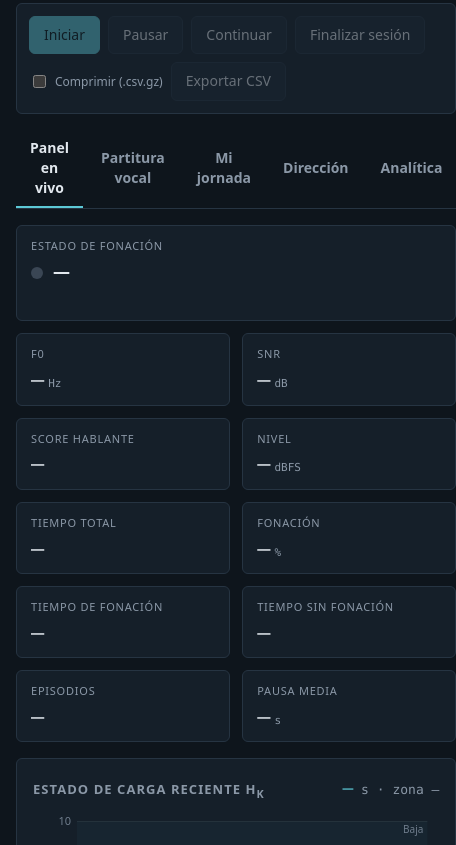
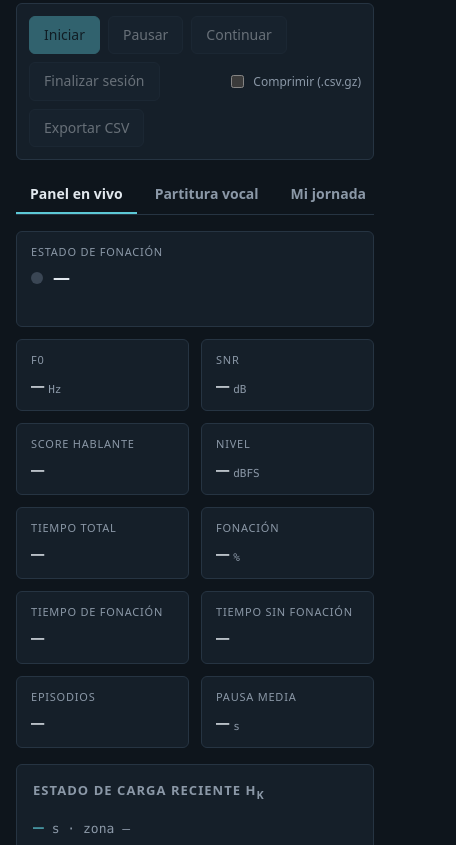
Before and after one commit to AugustoFiorito08/dosimetro-carga-vocal, a website with bundled scripts: page public/index.html in a window 390 px wide. Shown: the part 2139-2984 px from the top of the page, 456 px wide, since content can reach past the window. Built offline with nearby package versions, Linux system fonts and the light colour scheme.

Commit message:
fix: la página ya no se desborda a lo ancho en pantallas angostas
- la columna principal usa minmax(0, 1fr) y no crece al ancho de su contenido
- las pestañas se desplazan dentro de su barra en vez de ensanchar la página

```diff
--- a/public/styles.css
+++ b/public/styles.css
@@ -68,7 +68,8 @@ h3 { font-size: 11px; color: var(--muted); font-weight: 500; text-transform: upp
   max-width: 1440px;
   margin: 0 auto;
 }
-.main-column { display: grid; gap: 16px; min-width: 0; align-content: start; }
+/* minmax(0, 1fr): the column never grows to its content's min-content width (e.g. the tab bar). */
+.main-column { display: grid; grid-template-columns: minmax(0, 1fr); gap: 16px; min-width: 0; align-content: start; }
 
 .panel {
   background: var(--panel);
@@ -217,7 +218,8 @@ select, input[type='number'] {
   --score-gap: rgba(226, 232, 238, 0.04);
 }
 
-.tabs { display: flex; gap: 4px; border-bottom: 1px solid var(--line); }
+/* On narrow screens the tabs scroll inside their own bar instead of widening the page. */
+.tabs { display: flex; gap: 4px; border-bottom: 1px solid var(--line); overflow-x: auto; scrollbar-width: thin; }
 .tab {
   background: none;
   border: 0;
@@ -227,6 +229,8 @@ select, input[type='number'] {
   font-weight: 600;
   padding: 8px 14px;
   cursor: pointer;
+  flex: none;
+  white-space: nowrap;
 }
 .tab[aria-selected='true'] { color: var(--text); border-bottom-color: var(--accent); }
 .tab:focus-visible { outline: 2px solid var(--accent); outline-offset: -2px; }
@@ -426,7 +430,7 @@ select, input[type='number'] {
 }
 
 @media (max-width: 860px) {
-  .layout { grid-template-columns: 1fr; padding: 12px 16px; }
+  .layout { grid-template-columns: minmax(0, 1fr); padding: 12px 16px; }
   .topbar { padding: 12px 16px; flex-wrap: wrap; }
   .status-kpi { grid-column: 1 / -1; }
   .doses td:nth-child(2) { display: none; }
```
